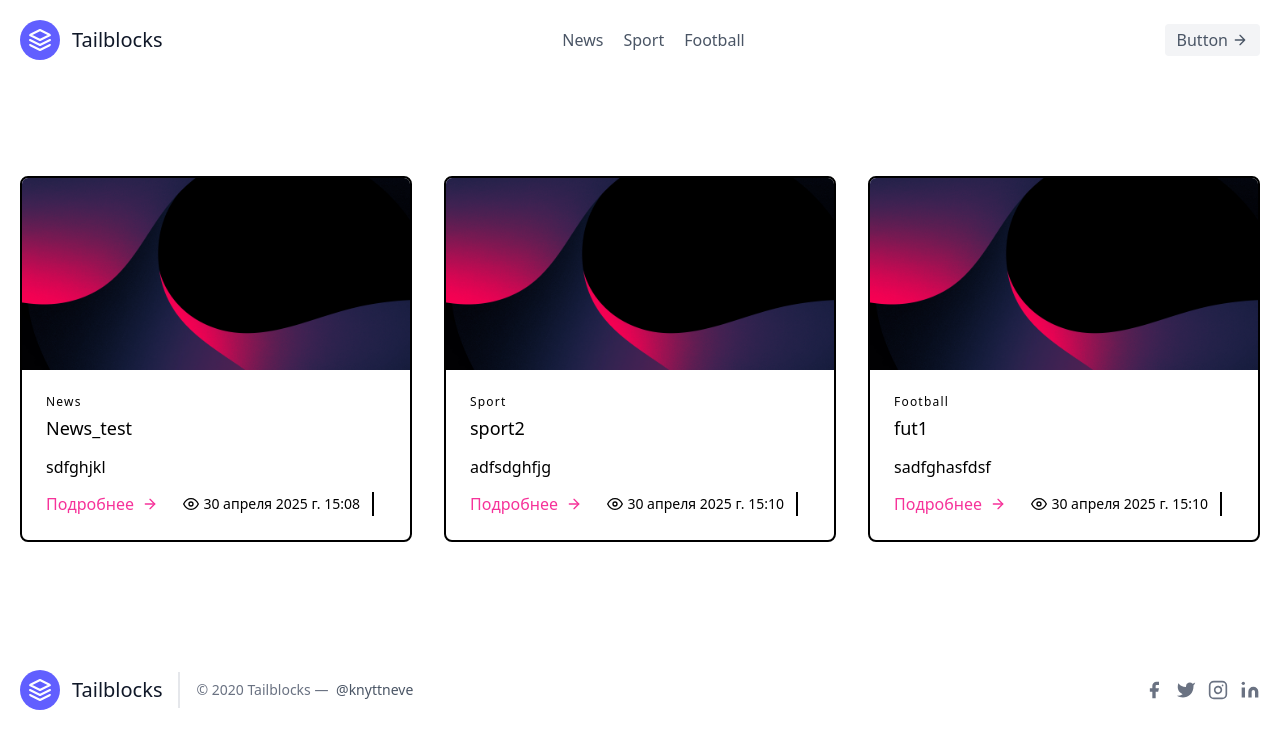
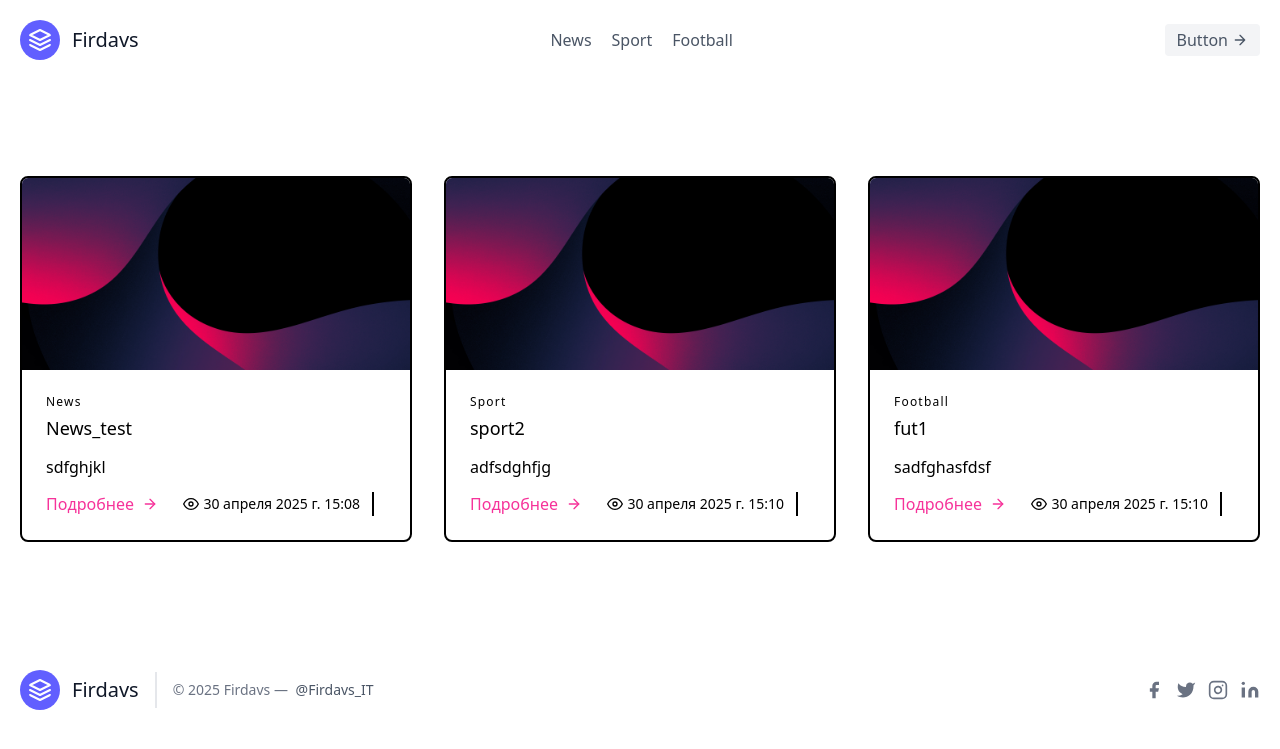
Before and after one commit to FirdavsP31/NewsProject, a Django app: page / in a window 1280 px wide. Shown: the top 749 px of the page. Run offline with Django 4.2, Linux system fonts and the light colour scheme; data comes from the database, SQL or seed files in the repository.

Commit message:
templates edited

```diff
--- a/templates/index.html
+++ b/templates/index.html
@@ -18,7 +18,7 @@
                     viewBox="0 0 24 24">
                     <path d="M12 2L2 7l10 5 10-5-10-5zM2 17l10 5 10-5M2 12l10 5 10-5"></path>
                 </svg>
-                <span class="ml-3 text-xl">Tailblocks</span>
+                <span class="ml-3 text-xl">Firdavs</span>
             </a>
             <nav class="md:ml-auto md:mr-auto flex flex-wrap items-center text-base justify-center">
                 {% for cat in categories %}
@@ -80,12 +80,12 @@
                     viewBox="0 0 24 24">
                     <path d="M12 2L2 7l10 5 10-5-10-5zM2 17l10 5 10-5M2 12l10 5 10-5"></path>
                 </svg>
-                <span class="ml-3 text-xl">Tailblocks</span>
+                <span class="ml-3 text-xl">Firdavs</span>
             </a>
             <p class="text-sm text-gray-500 sm:ml-4 sm:pl-4 sm:border-l-2 sm:border-gray-200 sm:py-2 sm:mt-0 mt-4">©
-                2020 Tailblocks —
+                2025 Firdavs —
                 <a href="https://twitter.com/knyttneve" class="text-gray-600 ml-1" rel="noopener noreferrer"
-                    target="_blank">@knyttneve</a>
+                    target="_blank">@Firdavs_IT</a>
             </p>
             <span class="inline-flex sm:ml-auto sm:mt-0 mt-4 justify-center sm:justify-start">
                 <a class="text-gray-500">
```
Also changed, not shown: templates/category.html (+4 -4 lines), templates/detail.html (+4 -4 lines).
